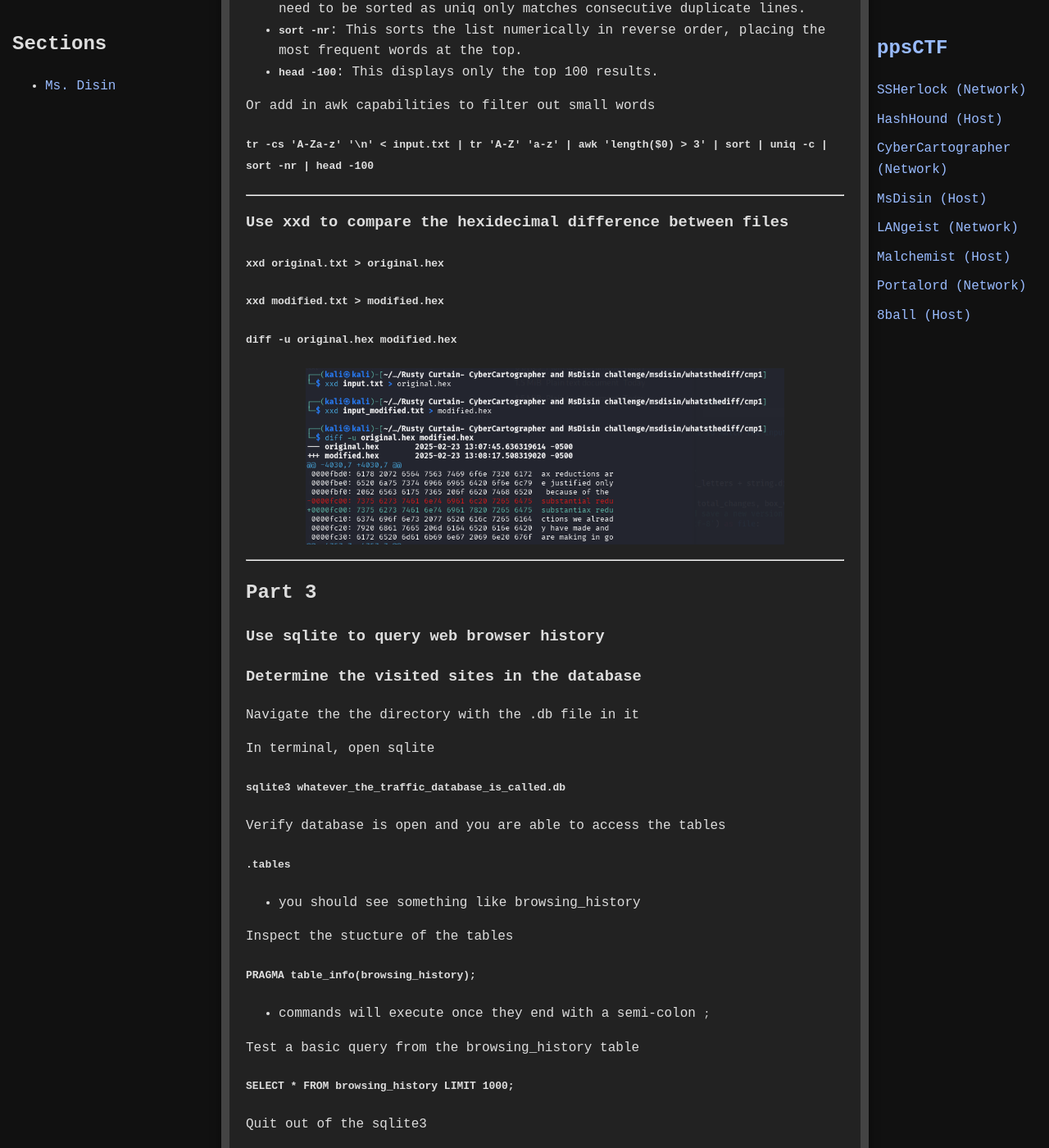
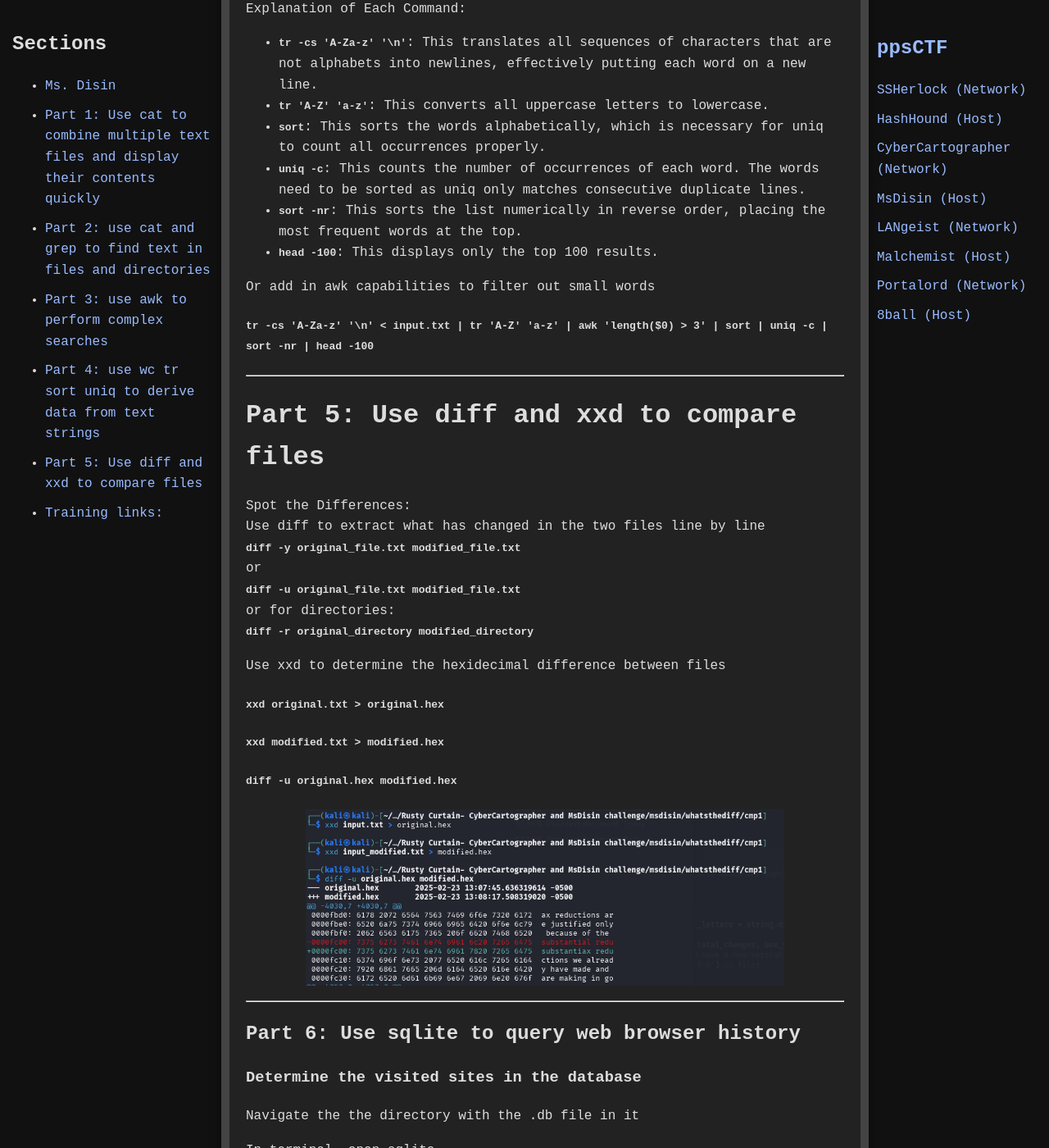
Before and after one commit to jboyce1/ppsCTF, a Jekyll site: the page built from classes/MsDisin/MsDisin.md, in a window 1280 px wide and 1400 px high, scrolled down 9063 px. Shown: the whole window at 82% size. Built offline with Jekyll 4.4.1, drawn with Linux system fonts in a browser that asks for light colours; some of the changed text lies outside the part shown.

Commit message:
Update MsDisin.md

```diff
--- a/classes/MsDisin/MsDisin.md
+++ b/classes/MsDisin/MsDisin.md
@@ -53,7 +53,7 @@ atc
 
 
 ---
-## Use cat to combine multiple text files and display their contents quickly
+# Part 1: Use cat to combine multiple text files and display their contents quickly
 ### “cat” the cat and “grep” the dog (because who names a cat?)
 
 <div style="text-align: center;">
@@ -95,7 +95,7 @@ Write a synopsis of what you think is happening <a href="https://forms.office.co
 </div>
 ---
 
-## Part 2:
+# Part 2: use cat and grep to find text in files and directories
 
 ### Use grep to find specific instances of strings
 ### Use grep and awk to find locations of strings within a text
@@ -141,6 +141,8 @@ To see the lines before and after, use -B and -A
 To highlight matches in the text
 #### `grep --color=auto "Napoleon" file.txt`
 
+---
+# Part 3: use awk to perform complex searches
 
 ### awk overview:
 General pattern: awk 'pattern {action}' file
@@ -203,15 +205,9 @@ Count occurrences:
 Use grep and wc to count how many times the word "secret" appears in the text.
 **`grep -o -i "secret" The_Worlds_Greatest_Military_Spies_and_Secret_Service_Agents.txt | wc -l`**
 
-Spot the Differences:
-Use diff to extract what has changed in the two files line by line
-**`diff -y original_file.txt modified_file.txt`**
-or
-**`diff -u original_file.txt modified_file.txt`**
-or for directories:
-**`diff -r original_directory modified_directory`**
+---
+# Part 4: use wc tr sort uniq to derive data from text strings
 
-Finally, display the top 100 most common words.
 Here's how you can get the 100 most common words in a text file directly in the terminal:
 #### `tr -cs 'A-Za-z' '\n' < input.txt | tr 'A-Z' 'a-z' | sort | uniq -c | sort -nr | head -100`
 
@@ -227,8 +223,17 @@ Or add in awk capabilities to filter out small words
 #### `tr -cs 'A-Za-z' '\n' < input.txt | tr 'A-Z' 'a-z' | awk 'length($0) > 3' | sort | uniq -c | sort -nr | head -100`
 
 ---
-### Use xxd to compare the hexidecimal difference between files
+# Part 5: Use diff and xxd to compare files
 
+Spot the Differences:
+Use diff to extract what has changed in the two files line by line
+**`diff -y original_file.txt modified_file.txt`**
+or
+**`diff -u original_file.txt modified_file.txt`**
+or for directories:
+**`diff -r original_directory modified_directory`**
+
+Use xxd to determine the hexidecimal difference between files
 #### `xxd original.txt > original.hex`
 #### `xxd modified.txt > modified.hex`
 #### `diff -u original.hex modified.hex`
@@ -238,8 +243,7 @@ Or add in awk capabilities to filter out small words
 </div>
 
 ---
-## Part 3
-### Use sqlite to query web browser history
+## Part 6: Use sqlite to query web browser history
 
 ### Determine the visited sites in the database
 Navigate the the directory with the .db file in it
@@ -357,7 +361,7 @@ Here we can see the url that was suspicous:
 </div>
 
 ---
-## Training links:
+# Training links:
 
 #### `wget https://raw.githubusercontent.com/jboyce1/ppsCTF/main/classes/MsDisin/training/Altered_The_Worlds_Greatest_Military_Spies_and_Secret_Service_Agents.txt`
 
```
Also changed, not shown: other parts of classes/MsDisin/MsDisin.md (+1 -1 lines).
